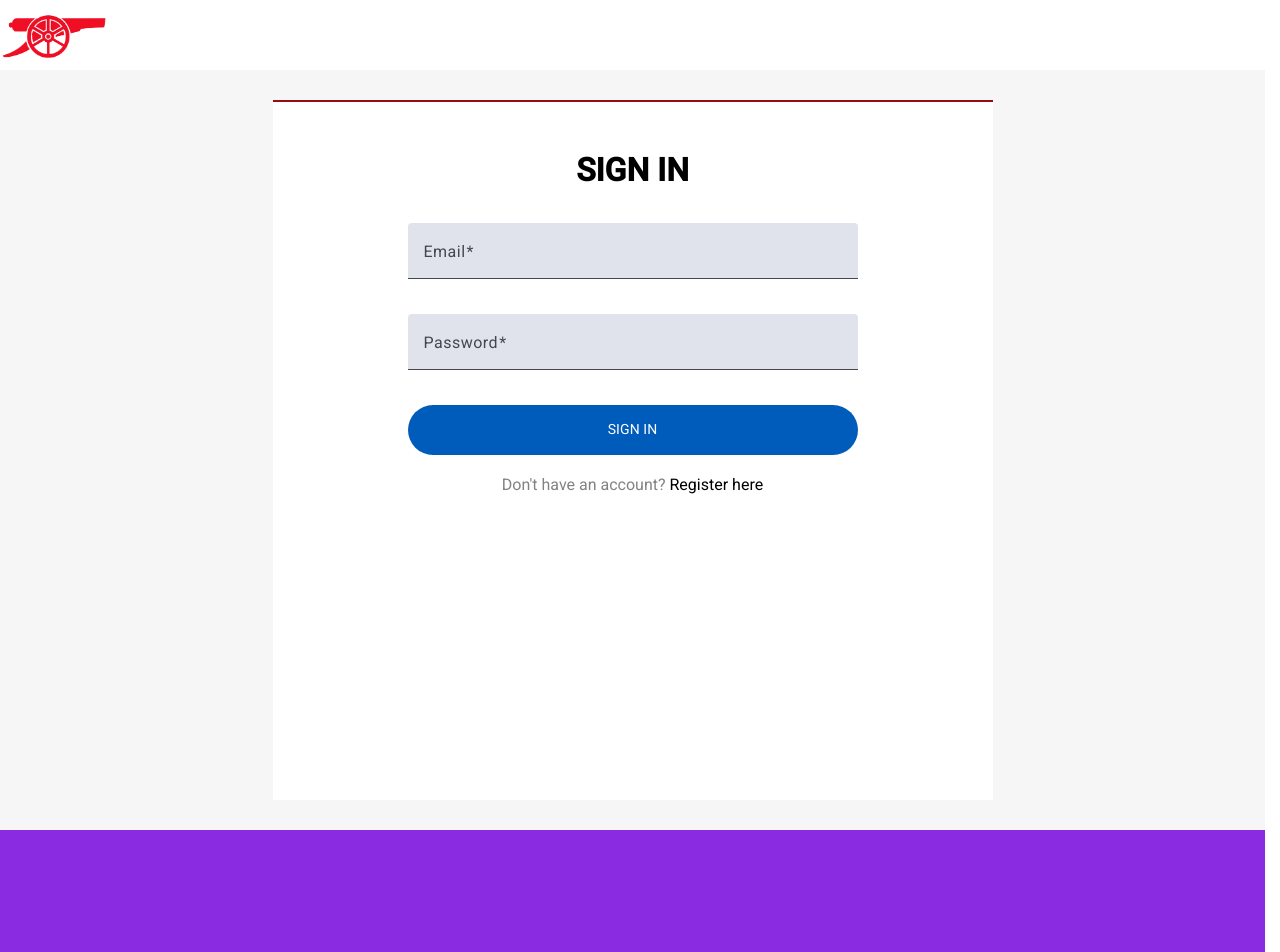
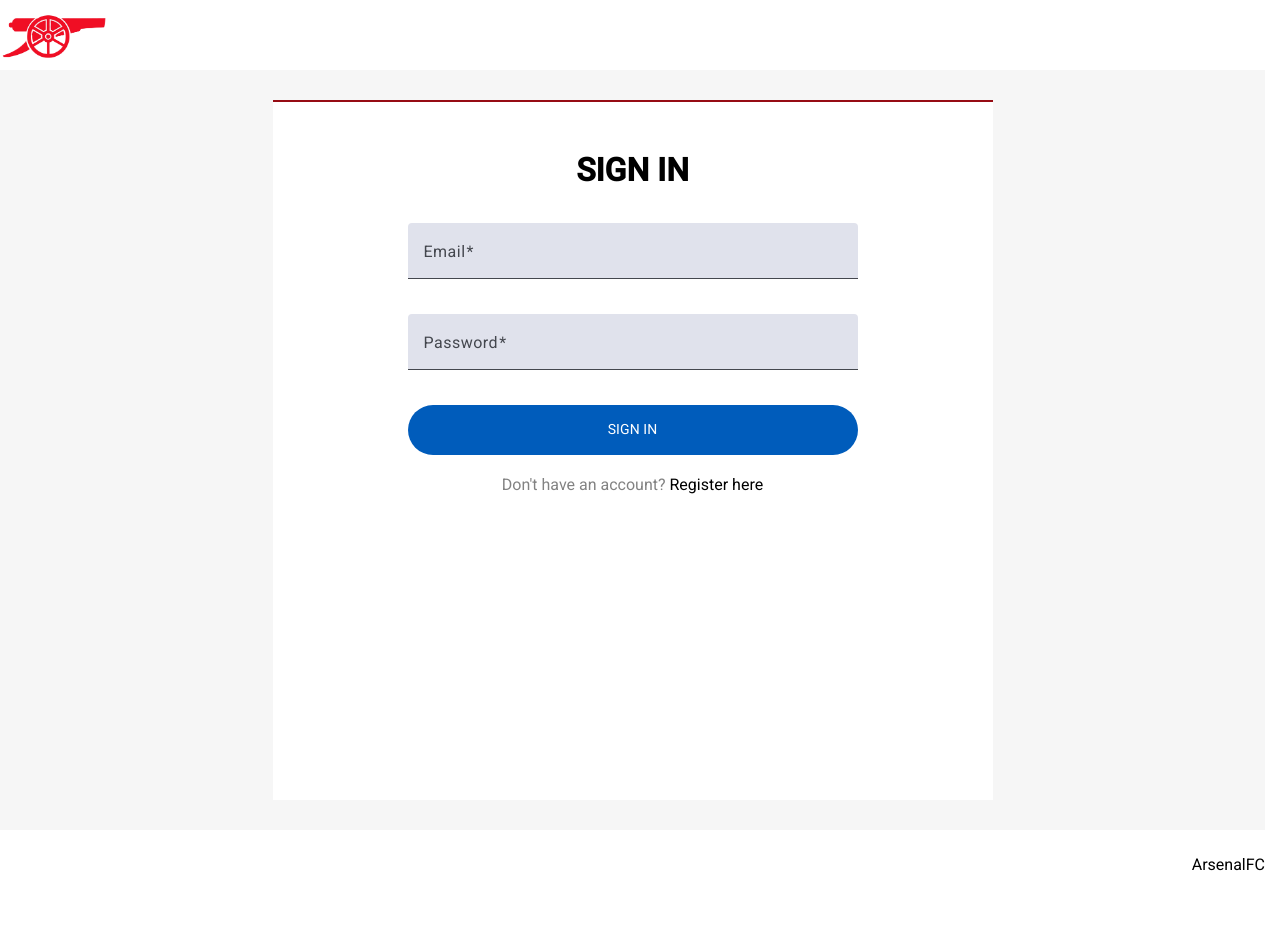
Before and after one commit to Tsatsatsatsa/arsenalf, an Angular app: page /sign-in in a window 1280 px wide. Shown: the top 952 px of the page. After the commit the page ends 900 px from the top, so only its background shows below. Built offline with nearby package versions, Linux system fonts and the light colour scheme.

Commit message:
fixed auth footer

```diff
--- a/src/app/app.component.html
+++ b/src/app/app.component.html
@@ -20,10 +20,15 @@
   <app-footer></app-footer>
 </footer>
 } @else {
-  <header class="signup__header">
-    <div class="signup__header--inner">
-        <img src="/logo-red.png" alt="Logo" class="signup__header--logo">
-    </div>
+<header class="signup__header">
+  <div class="signup__header--inner">
+    <img src="/logo-red.png" alt="Logo" class="signup__header--logo">
+  </div>
 </header>
-  <router-outlet></router-outlet>
+<router-outlet></router-outlet>
+<footer class="signup__footer">
+  <span  class="signup__footer--text">
+    ArsenalFC
+  </span>
+</footer>
 }
--- a/src/app/app.component.scss
+++ b/src/app/app.component.scss
@@ -1,4 +1,5 @@
 @import '../styles.scss';
+
 header {
     background: var(--color-accent);
 }
@@ -25,6 +26,18 @@ header {
 
 }
 
+.signup__footer {
+    background-color: var(--color-light);
+    height: 70px;
+    display: flex;
+    justify-content: end;
+    align-items: center;
+
+    &--text {
+        color: var(--color-dark);
+    }
+}
+
 .main {
     background-color: var(--color-gray-light);
 
--- a/src/app/components/auth/login/login.component.html
+++ b/src/app/components/auth/login/login.component.html
@@ -40,7 +40,3 @@
               </p>
     </div>
 </section>
-
-<footer style="background-color:blueviolet; height: 200px;">
-
-</footer>
--- a/src/app/components/auth/login/login.component.ts
+++ b/src/app/components/auth/login/login.component.ts
@@ -15,6 +15,7 @@ export class LoginComponent {
 
   private authService = inject(AuthService);
   private router = inject(Router);
+
   fb = inject(FormBuilder);
   loginForm: FormGroup;
 
@@ -26,13 +27,12 @@ export class LoginComponent {
   }
 
 
-  onSubmit() {
-    if (!this.loginForm.value) {
+  onSubmit(): void {
+    if (!this.loginForm.get('email').value || !this.loginForm.get('password').value) {
       return
     }
-    this.authService.signIn(this.loginForm.value).subscribe((el) => {
-      this.router.navigate(['/']);
-    }, (error) => console.log(error))
+    this.authService.signIn(this.loginForm.value)
+    this.router.navigate(['/']);
   }
 
 
--- a/src/app/components/auth/registration/registration.component.html
+++ b/src/app/components/auth/registration/registration.component.html
@@ -60,7 +60,3 @@
               </p>
     </div>
 </section>
-
-<footer style="background-color:blueviolet; height: 200px;">
-
-</footer>
--- a/src/app/components/user-profile/user-profile.component.ts
+++ b/src/app/components/user-profile/user-profile.component.ts
@@ -37,7 +37,6 @@ export class UserProfileComponent {
 
   onSubmit(): void {
     this.newsService.createPost(this.postForm.value)
-      .subscribe(el => console.log(el))
   }
 
   signOut() {
```
